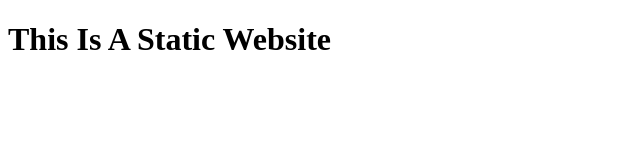
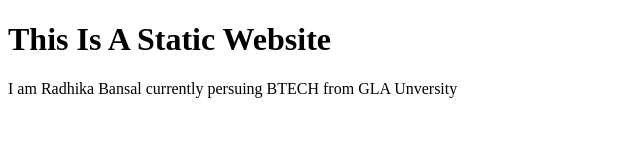
Before and after one commit to radhika20bansal/FullStack1_2020, a plain HTML site: page index.html in a window 1280 px wide. Shown: the whole page, without its empty margins (0-640 px from the left). Drawn offline with Linux system fonts and the light colour scheme.

Commit message:
commit the chnge

```diff
--- a/index.html
+++ b/index.html
@@ -7,5 +7,6 @@
 </head>
 <body>
     <h1> This Is A Static Website</h1>
+    <p> I am Radhika Bansal currently persuing BTECH from GLA Unversity</p>
 </body>
 </html>
```
